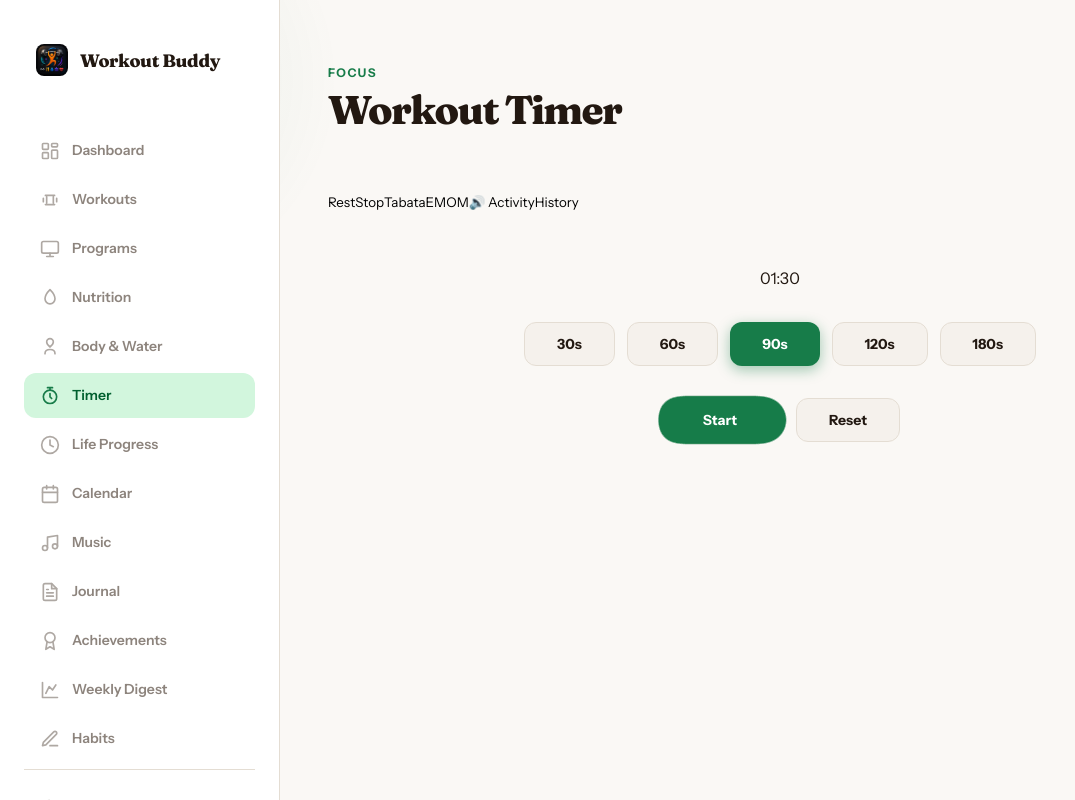
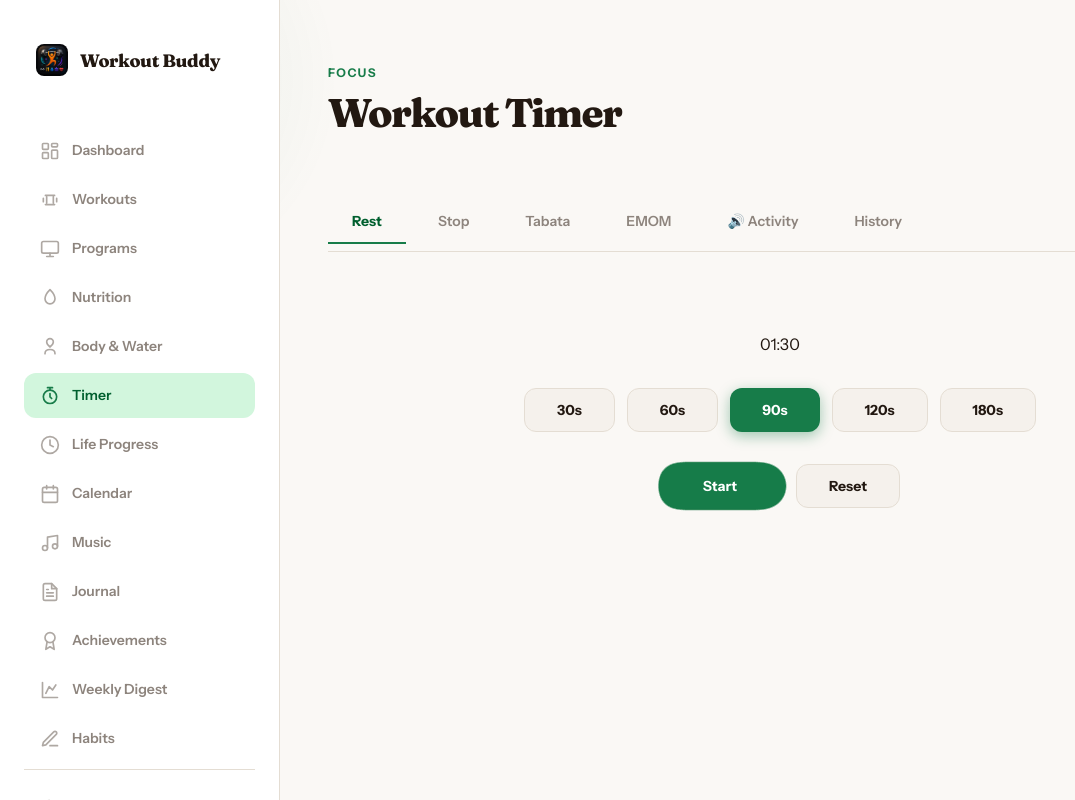
Before and after one commit to Paranjayy/workout-buddy, a React (Vite) app: page /timer in a window 1280 px wide. Shown: the whole page, without its empty margins (0-1075 px from the left). Built offline with nearby package versions, Linux system fonts and the light colour scheme.

Commit message:
fix: restore tab and form input styles, fix gooey button clipping, and correct header text line-height

```diff
--- a/src/components/GooeyButton.tsx
+++ b/src/components/GooeyButton.tsx
@@ -10,7 +10,7 @@ export const GooeyButton: React.FC<GooeyButtonProps> = ({ children, variant = 'p
     <>
       <svg style={{ visibility: 'hidden', position: 'absolute' }} width="0" height="0" xmlns="http://www.w3.org/2000/svg" version="1.1">
         <defs>
-          <filter id="goo">
+          <filter id="goo" x="-30%" y="-30%" width="160%" height="160%">
             <feGaussianBlur in="SourceGraphic" stdDeviation="10" result="blur" />
             <feColorMatrix in="blur" mode="matrix" values="1 0 0 0 0  0 1 0 0 0  0 0 1 0 0  0 0 0 18 -7" result="goo" />
             <feComposite in="SourceGraphic" in2="goo" operator="atop"/>
@@ -34,7 +34,7 @@ export const GooeyButton: React.FC<GooeyButtonProps> = ({ children, variant = 'p
       <style>{`
         .gooey-btn {
           position: relative;
-          padding: var(--sp-2) var(--sp-6);
+          padding: var(--sp-3) var(--sp-6);
           font-size: var(--fs-sm);
           font-weight: 700;
           color: #fff;
--- a/src/style.css
+++ b/src/style.css
@@ -184,7 +184,7 @@ a { color: inherit; text-decoration: none }
   font-family: var(--ff-display);
   font-size: clamp(var(--fs-2xl), 5vw, var(--fs-3xl));
   font-weight: 900;
-  line-height: 1;
+  line-height: 1.15;
   letter-spacing: -0.04em;
 }
 
@@ -289,7 +289,68 @@ a { color: inherit; text-decoration: none }
 }
 .btn--ghost:hover { background: var(--clr-border); transform: translateY(-1px) }
 
-/* ── Form Inputs ───────────────────────────────────────────── */
+/* ── Tabs ──────────────────────────────────────────────────── */
+.tabs {
+  display: flex;
+  gap: var(--sp-2);
+  margin-bottom: var(--sp-6);
+  border-bottom: 1px solid var(--clr-border);
+  overflow-x: auto;
+  scrollbar-width: none;
+}
+.tabs::-webkit-scrollbar { display: none; }
+.tab {
+  padding: var(--sp-3) var(--sp-5);
+  font-size: var(--fs-sm);
+  font-weight: 600;
+  color: var(--clr-text-3);
+  border-bottom: 2px solid transparent;
+  margin-bottom: -1px;
+  white-space: nowrap;
+  transition: color var(--dur-fast) var(--ease-out), border-color var(--dur-fast) var(--ease-out);
+}
+.tab:hover { color: var(--clr-text) }
+.tab--active { color: var(--clr-accent-d); border-bottom-color: var(--clr-accent); font-weight: 700 }
+
+/* ── Forms & Form Inputs ────────────────────────────────────── */
+.form-group { margin-bottom: var(--sp-5) }
+.form-label {
+  display: block;
+  font-size: var(--fs-sm);
+  font-weight: 700;
+  color: var(--clr-text-2);
+  margin-bottom: var(--sp-2);
+}
+.form-input {
+  width: 100%;
+  padding: var(--sp-3) var(--sp-4);
+  border: 1.5px solid var(--clr-border);
+  border-radius: var(--r-md);
+  background: var(--clr-surface);
+  color: var(--clr-text);
+  font-size: var(--fs-sm);
+  font-weight: 500;
+  outline: none;
+  transition: border-color var(--dur-fast) var(--ease-out), box-shadow var(--dur-fast) var(--ease-out);
+}
+.form-input:focus {
+  border-color: var(--clr-accent);
+  box-shadow: 0 0 0 3px oklch(52% 0.12 155 / 0.12);
+}
+.form-select {
+  width: 100%;
+  padding: var(--sp-3) var(--sp-4);
+  border: 1.5px solid var(--clr-border);
+  border-radius: var(--r-md);
+  background: var(--clr-surface);
+  color: var(--clr-text);
+  font-size: var(--fs-sm);
+  font-weight: 500;
+  outline: none;
+  appearance: none;
+  cursor: pointer;
+}
+
 .search-bar__input {
   width: 100%;
   padding: var(--sp-4) var(--sp-6);
```
